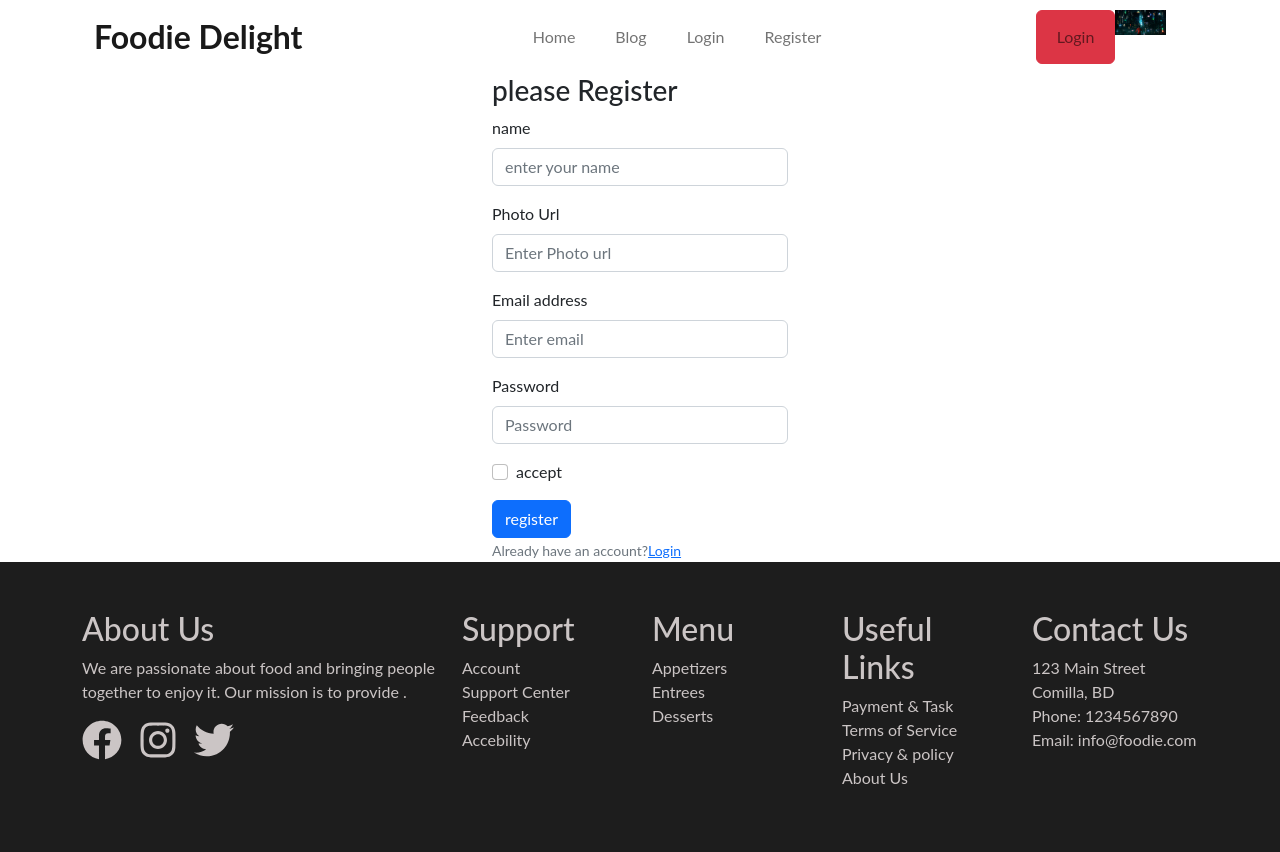
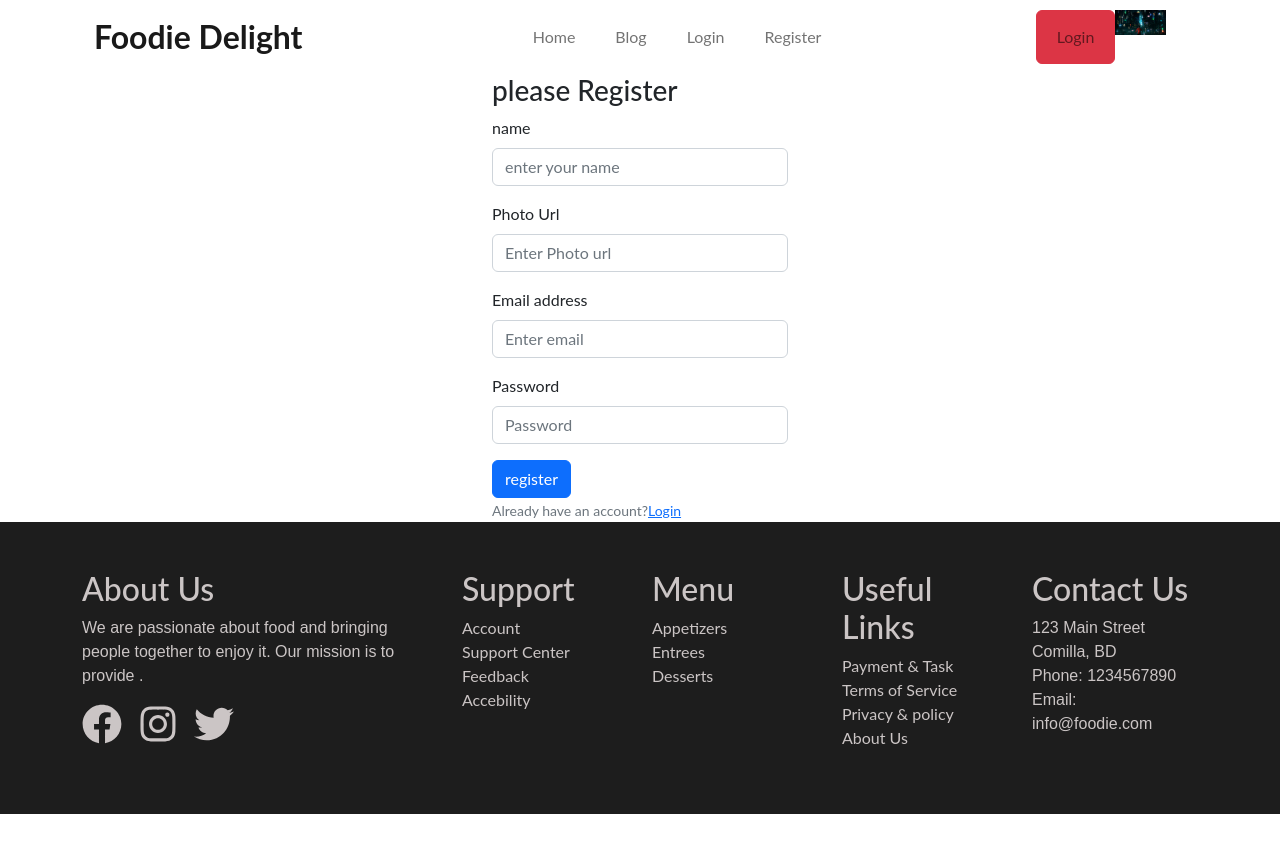
Before and after one commit to masum199/Food-delight-client, a React (Vite) app: page /register in a window 1280 px wide. After the commit the page ends 814 px from the top, so only its background shows below. Built offline with nearby package versions, Linux system fonts and the light colour scheme.

Commit message:
register and login

```diff
--- /dev/null
+++ b/src/components/AuthProvider/AuthProvider.jsx
@@ -0,0 +1,37 @@
+import React, { createContext, useState } from 'react';
+import { createUserWithEmailAndPassword, getAuth, signInWithEmailAndPassword, signInWithPopup } from "firebase/auth";
+import app from '../../firebase/firebase.config';
+import { GoogleAuthProvider } from "firebase/auth";
+export const AuthContext = createContext(null)
+
+const auth =getAuth(app)
+
+const provider = new GoogleAuthProvider()
+
+
+const AuthProvider = ({children}) => {
+    const [user, setUser] = useState('')
+    const createUser = (email, password) =>{
+        return createUserWithEmailAndPassword(auth,email,password)
+    }
+    const signIn = (email, password) =>{
+        return signInWithEmailAndPassword(auth,email,password)
+    }
+   const googleLogin = () =>{
+    return signInWithPopup(auth,provider)
+   }
+
+const authInfo = {
+    user,
+    createUser,
+    signIn,
+    googleLogin
+}
+    return (
+        <AuthContext.Provider value={authInfo}>
+            {children}
+        </AuthContext.Provider>
+    );
+};
+
+export default AuthProvider;
--- a/src/components/Home/Main.jsx
+++ b/src/components/Home/Main.jsx
@@ -8,7 +8,9 @@ const Main = () => {
     return (
         <div>
             <NavBar></NavBar>
+
             <Outlet></Outlet>
+
             <Footer></Footer>
 
         </div>
--- a/src/components/User/Login/Login.css
+++ b/src/components/User/Login/Login.css
@@ -8,3 +8,6 @@
     font-family: 'Lato';
     font-style: normal;
 }
+p{
+    font-family: Arial, sans-serif;
+  }
--- a/src/components/User/Login/Login.jsx
+++ b/src/components/User/Login/Login.jsx
@@ -1,13 +1,32 @@
-import React from 'react';
+import React, { useContext } from 'react';
 import { Button, Container, Form } from 'react-bootstrap';
 import { Link } from 'react-router-dom';
 import { FaGoogle, FaGithub } from 'react-icons/fa';
 import './Login.css'
+import { AuthContext } from '../../AuthProvider/AuthProvider';
 
 const Login = () => {
+const {user,signIn} = useContext(AuthContext)
+
+const handleSignIn = event =>{
+  event.preventDefault()
+  const form = event.target
+  const email = form.email.value
+  const password = form.password.value
+  signIn(email, password)
+  .then(result =>{
+   const loggedIn = result.user
+   console.log(loggedIn)
+  })
+  .catch(error =>{
+    console.log(error)
+  })
+
+}
+
   return (
     <div  className=' d-flex gap-5 container w-50'>
-      <Form  className='form-login p-5'>
+      <Form onSubmit={handleSignIn}  className='form-login p-5'>
         <Form.Group className="mb-3" controlId="formBasicEmail">
           <Form.Label>Email address</Form.Label>
           <Form.Control type="email" name='email' placeholder="Enter email" required />
--- a/src/components/User/Register/Register.jsx
+++ b/src/components/User/Register/Register.jsx
@@ -1,19 +1,42 @@
-import React from 'react';
+import React, { useContext } from 'react';
 import { Button, Container, Form } from 'react-bootstrap';
 import { Link } from 'react-router-dom';
+import AuthProvider, { AuthContext } from '../../AuthProvider/AuthProvider';
 
 const Register = () => {
+    const {createUser} = useContext(AuthContext)
+
+    const handleRegister = event =>{
+        event.preventDefault();
+        const form = event.target;
+        const name = form.name.value;
+        const photo = form.photo.value;
+        const email = form.email.value;
+        const password = form.password.value;
+        console.log(name, photo, email, password);
+
+        createUser(email,password)
+        .then(result =>{
+            const createdUser = result.user
+            createdUser.displayName=name
+            createdUser.photoURL=photo
+            console.log(createdUser);
+        })
+        .catch(error =>{
+            console.log(error);
+        })
+    }
     return (
         <Container className='w-25 mx-auto'>
         <h3>please Register</h3>
-        <Form>
+        <Form onSubmit={handleRegister}>
             <Form.Group className="mb-3" controlId="formBasicEmail">
                 <Form.Label>name</Form.Label>
                 <Form.Control type="text" name='name' placeholder="enter your name" required/>
             </Form.Group>
             <Form.Group className="mb-3" controlId="formBasicEmail">
                 <Form.Label>Photo Url</Form.Label>
-                <Form.Control type="text" name='Photo' placeholder="Enter Photo url" required/>
+                <Form.Control type="text" name='photo' placeholder="Enter Photo url" required/>
             </Form.Group>
             <Form.Group className="mb-3" controlId="formBasicEmail">
                 <Form.Label>Email address</Form.Label>
@@ -24,12 +47,7 @@ const Register = () => {
                 <Form.Label>Password</Form.Label>
                 <Form.Control type="password" name='password' placeholder="Password" required />
             </Form.Group>
-            <Form.Group className="mb-3" controlId="formBasicCheckbox">
-                <Form.Check
-                type="checkbox"
-                name="accept"
-                label="accept" />
-            </Form.Group>
+
             <Button variant="primary" type="submit">
                register
             </Button>
--- a/src/firebase/firebase.config.js
+++ b/src/firebase/firebase.config.js
@@ -18,5 +18,4 @@ const firebaseConfig = {
 
 // Initialize Firebase
 const app = initializeApp(firebaseConfig);
-const analytics = getAnalytics(app);
 export default app
```
Also changed, not shown: src/main.jsx (+5 -2 lines).
